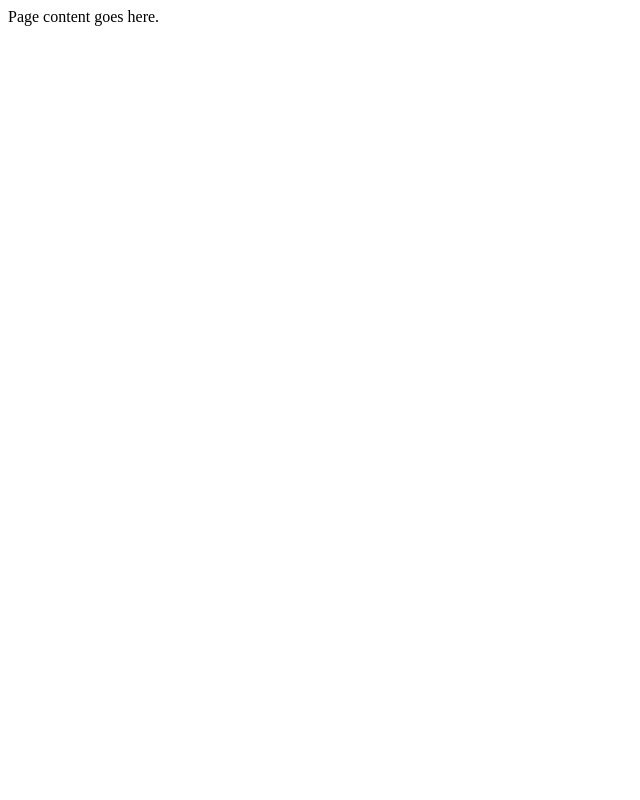
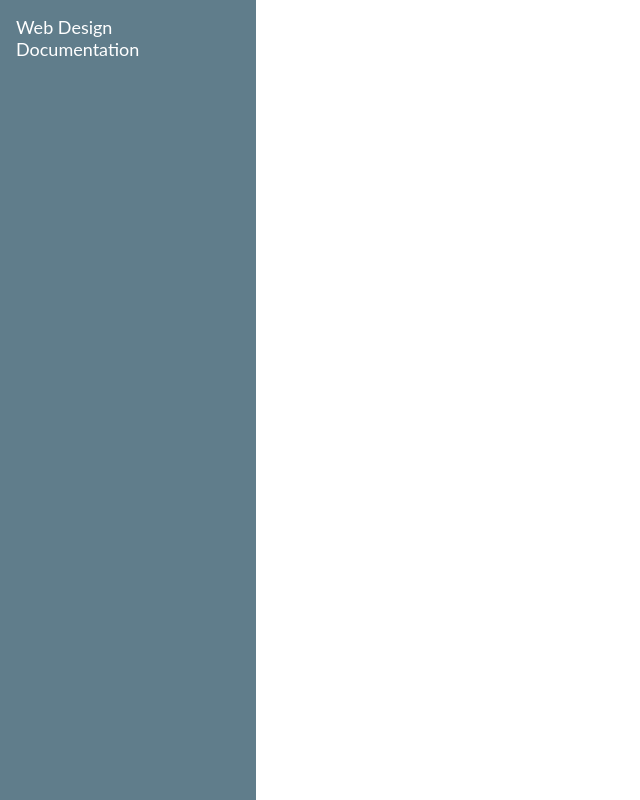
Before and after one commit to ylruiz/web-design, a plain HTML site: page index.html in a window 1280 px wide. Shown: the whole page, without its empty margins (0-640 px from the left). Drawn offline with Linux system fonts and the light colour scheme.

Commit message:
Create initial layout

```diff
--- /dev/null
+++ b/css/main.css
@@ -0,0 +1,57 @@
+:root {
+    --dark-primary-color: #455A64;
+    --default-primary-color: #607D8B;
+    --light-primary-color: #CFD8DC;
+    --text-primary-color: #FFFFFF;
+    --accent-color: #607D8B;
+    --primary-text-color: #212121;
+    --secondary-text-color: #757575;
+    --divider-color: #BDBDBD;
+}
+
+
+@font-face {
+    font-family: 'Lato';
+    src: url('https://fonts.googleapis.com/css2?family=Lato&display=swap');
+}
+
+body {
+    margin: 0;
+}
+
+main {
+    width: 100%;
+}
+
+/* Start main_nav section */
+.main_nav {
+    width: 20%;
+    height: 100vh;
+    background-color: var(--default-primary-color);
+}
+
+.main_nav ul{
+    margin: 0;
+    list-style: none;
+    padding: 1rem;
+}
+
+.main_nav a {
+    text-decoration: none;
+    color: var(--text-primary-color);
+}
+
+#title {
+    align-items: center;
+    font-family: 'Lato', sans-serif;
+    font-size: 18px;
+}
+
+/* End main_nav section */
+
+/* Start main_content section */
+.main_content {
+    width: 80%;
+    background-color: var(--light-primary-color);
+}
+/* Start main_content section */
--- a/index.html
+++ b/index.html
@@ -1,10 +1,20 @@
 <!DOCTYPE html>
 <html>
-    <head>
-        <meta charset="utf-8">
-        <title>Web Design Documentation</title>
-    </head>
-    <body>
-        Page content goes here.
-    </body>
+  <head>
+    <meta charset="utf-8" />
+    <title>Web Design</title>
+    <link rel="stylesheet" href="css/main.css" />
+  </head>
+  <body>
+    <main>
+      <section class="main_nav">
+        <nav class="side_nav">
+          <ul>
+            <li id="title"><a href="#">Web Design Documentation</a></li>
+          </ul>
+        </nav>
+      </section>
+      <section class="main_content"></section>
+    </main>
+  </body>
 </html>
```
Also changed, not shown: assets/icon.svg (added).
